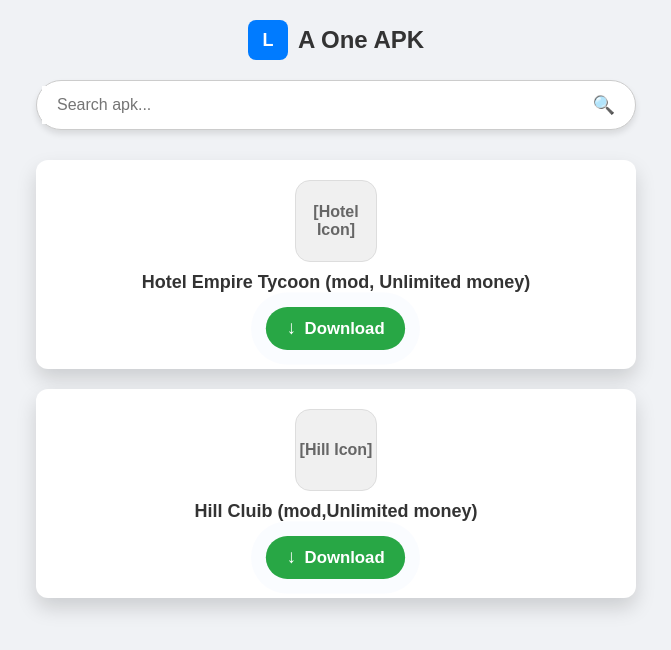
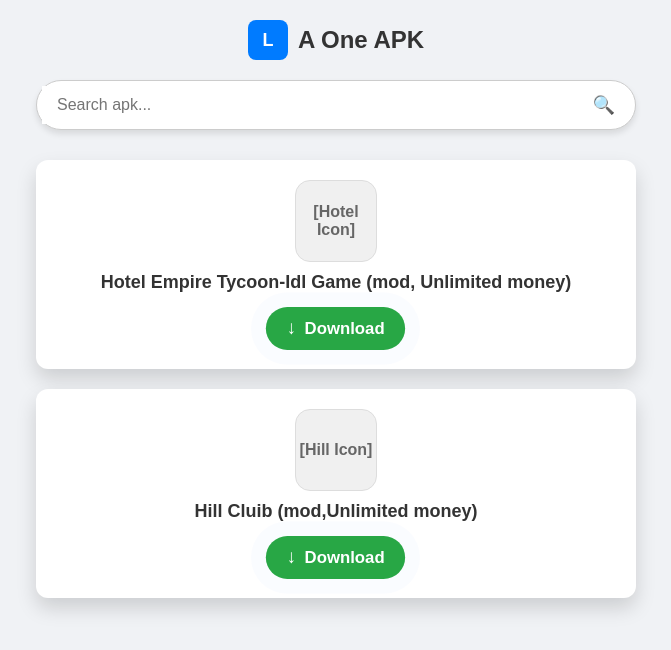
Before and after one commit to thekeralaclubbot/Aoneapk, a plain HTML site: page Index.html in a window 1280 px wide. Shown: the whole page, without its empty margins (304-975 px from the left). Drawn offline with Linux system fonts and the light colour scheme.

Commit message:
Update game title in Index.html

```diff
--- a/Index.html
+++ b/Index.html
@@ -188,7 +188,7 @@
                 </div>
 
                 <div class="apk-name">
-                    Hotel Empire Tycoon (mod, Unlimited money)
+                    Hotel Empire Tycoon-Idl Game (mod, Unlimited money)
                 </div>
 
                 <a href="Hotel Empire Tycoon (mod, Unlimited money ).apk" class="download-button" download>
```
